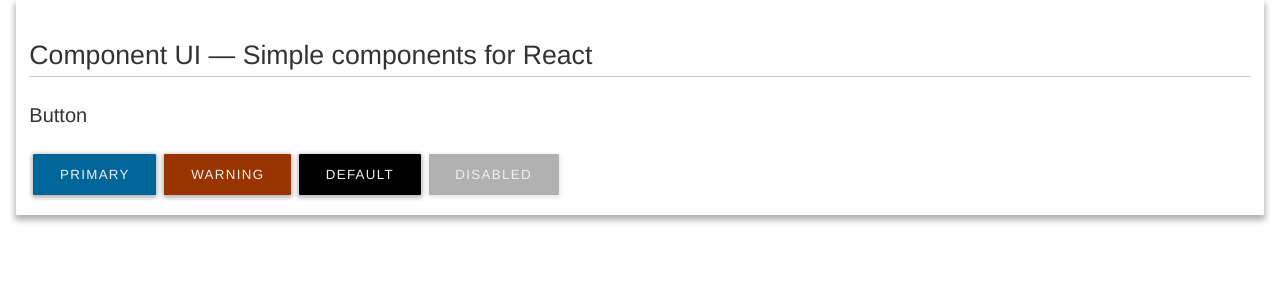
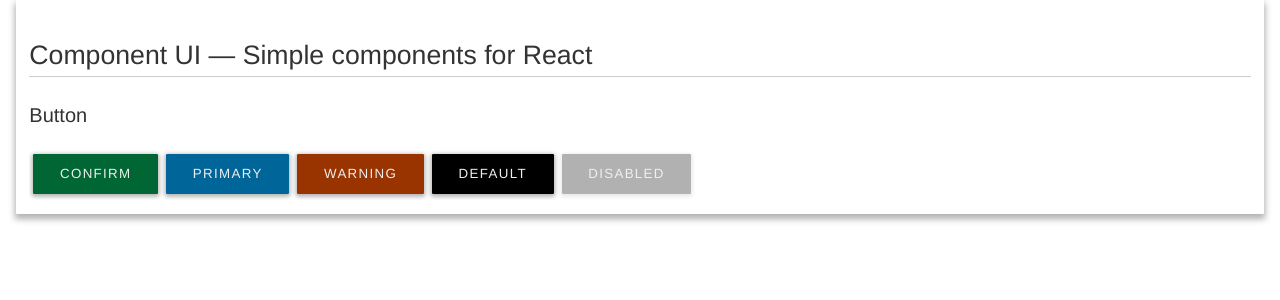
Before and after one commit to nghuudan/component-ui, a React app: page / in a window 1280 px wide. Shown: the top 300 px of the page. Built offline with nearby package versions, Linux system fonts and the light colour scheme.

Commit message:
Add confirm button styles

```diff
--- a/src/app.jsx
+++ b/src/app.jsx
@@ -10,6 +10,7 @@
       <h1 className="app-title">Component UI &mdash; Simple components for React</h1>
       <h2 className="app-heading">Button</h2>
       <Flex>
+        <Button confirm>confirm</Button>
         <Button primary>primary</Button>
         <Button warning>warning</Button>
         <Button>default</Button>
--- a/src/components/_vars.scss
+++ b/src/components/_vars.scss
@@ -7,6 +7,9 @@
 $hd-button-active-bg-color: #666;
 $hd-button-bg-color: #000;
 $hd-button-box-shadow-color: rgba(0, 0, 0, .3);
+$hd-button-confirm-active-bg-color: #0c9;
+$hd-button-confirm-bg-color: #063;
+$hd-button-confirm-hover-bg-color: #096;
 $hd-button-disabled-font-color: #ccc;
 $hd-button-focus-outline-color: #ccc;
 $hd-button-font-color: #eee;
--- a/src/components/button/button.jsx
+++ b/src/components/button/button.jsx
@@ -3,14 +3,15 @@
 import classNames from 'classnames';
 
 const Button = ({
-  children, className, click, disabled,
-  primary, submit, warning,
+  children, className, click, confirm,
+  disabled, primary, submit, warning,
 }) => (
   <button
     className={
       classNames({
         'hd-button': true,
         [className]: className,
+        'hd-confirm': confirm,
         'hd-disabled': disabled,
         'hd-primary': primary,
         'hd-warning': warning,
@@ -28,6 +29,7 @@
   children: null,
   className: '',
   click: null,
+  confirm: false,
   disabled: false,
   primary: false,
   submit: false,
@@ -38,6 +40,7 @@
   children: PropTypes.node,
   className: PropTypes.string,
   click: PropTypes.func,
+  confirm: PropTypes.bool,
   disabled: PropTypes.bool,
   primary: PropTypes.bool,
   submit: PropTypes.bool,
--- a/src/components/button/button.scss
+++ b/src/components/button/button.scss
@@ -12,6 +12,7 @@
   font-size: $hd-button-font-size;
   font-weight: 300;
   letter-spacing: .1em;
+  line-height: 1em;
   margin: .5em .3em;
   outline: 0;
   padding: 1em 2em;
@@ -31,6 +32,20 @@
   &.hd-disabled {
     color: $hd-button-disabled-font-color;
     opacity: .3;
+  }
+
+  &.hd-confirm {
+    background-color: $hd-button-confirm-bg-color;
+
+    &:not(.hd-disabled) {
+      &:hover {
+        background-color: $hd-button-confirm-hover-bg-color;
+      }
+
+      &:active {
+        background-color: $hd-button-confirm-active-bg-color;
+      }
+    }
   }
 
   &.hd-primary {
```
Also changed, not shown: 1 other file (tests, documents, lock files or other folders).
